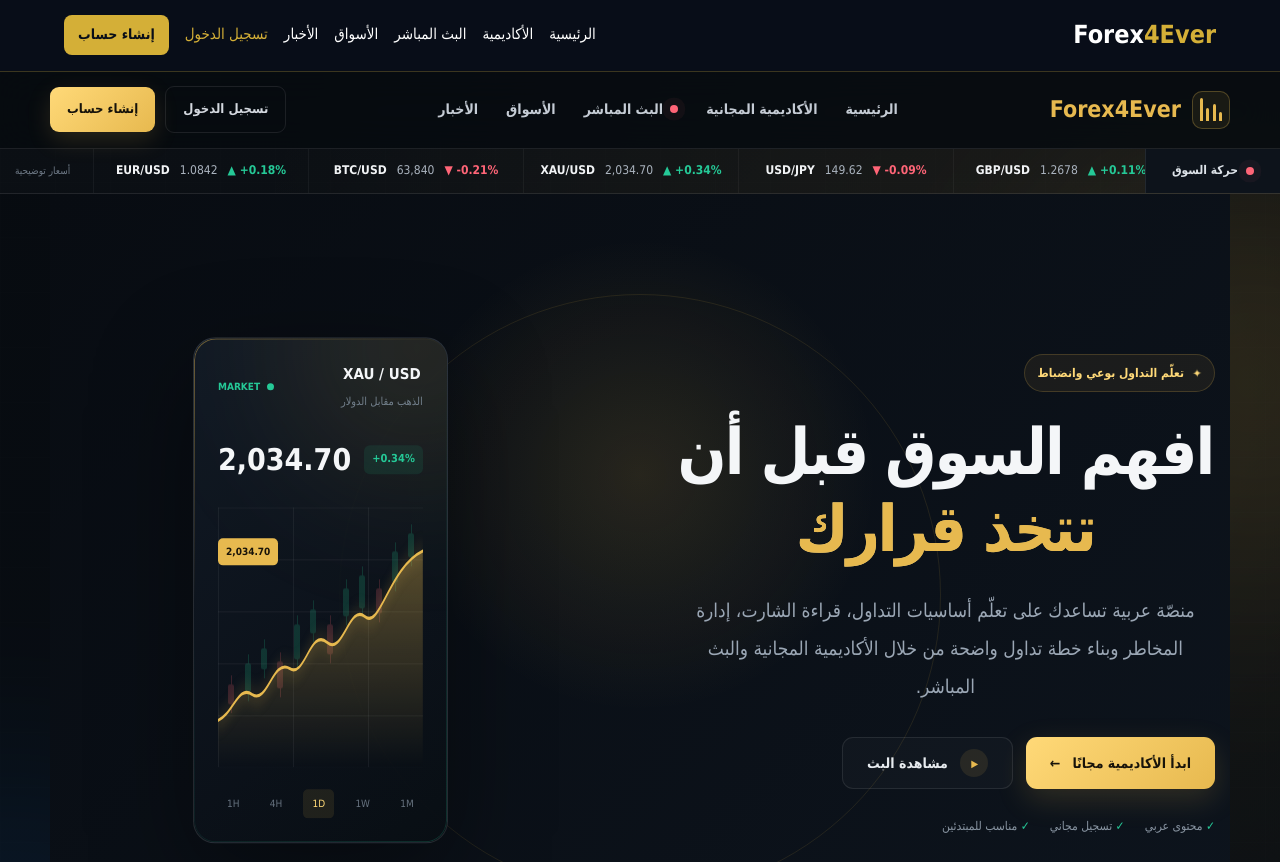
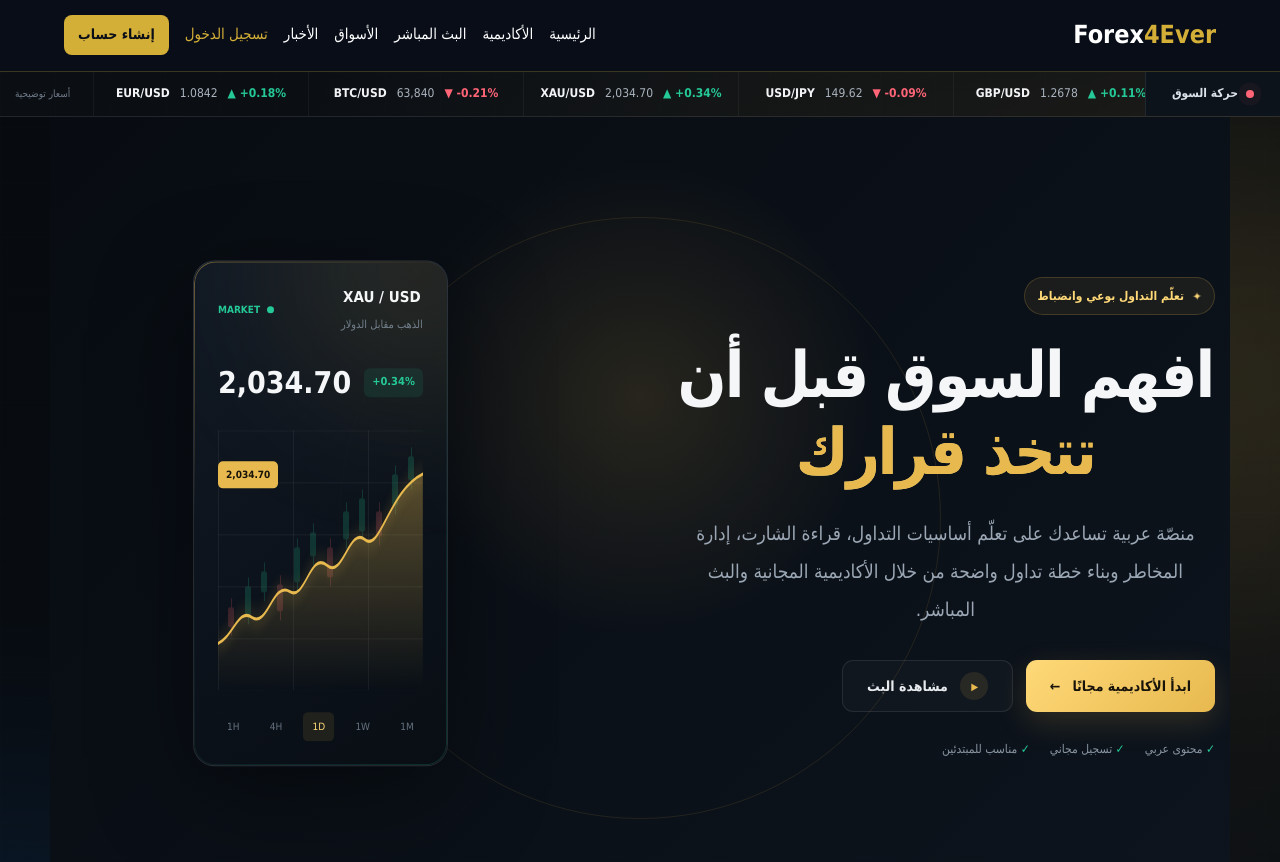
Before and after one commit to NaderElrashedy/forex4ever-live, a Next.js app: page / in a window 1280 px wide. Shown: the top 862 px of the page. Built offline with nearby package versions, Linux system fonts and the light colour scheme.

Commit message:
Update page.js

```diff
--- a/app/page.js
+++ b/app/page.js
@@ -69,43 +69,7 @@ export default function HomePage() {
       <div className="glow glow-two" aria-hidden="true" />
 
       {/* القائمة الرئيسية */}
-      <header className="main-header">
-        <div className="header-container">
-          <Link href="/" className="brand" aria-label="Forex4Ever الرئيسية">
-            <span className="brand-chart" aria-hidden="true">
-              <i />
-              <i />
-              <i />
-              <i />
-            </span>
-
-            <span className="brand-name">
-              Forex<span>4Ever</span>
-            </span>
-          </Link>
-
-          <nav className="main-nav" aria-label="القائمة الرئيسية">
-            <Link href="/">الرئيسية</Link>
-            <Link href="/academy">الأكاديمية المجانية</Link>
-            <Link href="/live" className="live-link">
-              <span className="live-dot" />
-              البث المباشر
-            </Link>
-    <Link href="/markets">الأسواق</Link>
-    <Link href="/news">الأخبار</Link>
-          </nav>
-
-          <div className="account-actions">
-            <Link href="/login" className="login-button">
-              تسجيل الدخول
-            </Link>
-
-            <Link href="/signup" className="signup-button">
-              إنشاء حساب
-            </Link>
-          </div>
-        </div>
-      </header>
+
 
       {/* شريط الأسعار */}
       <section className="market-ticker" aria-label="أسعار توضيحية">
```
